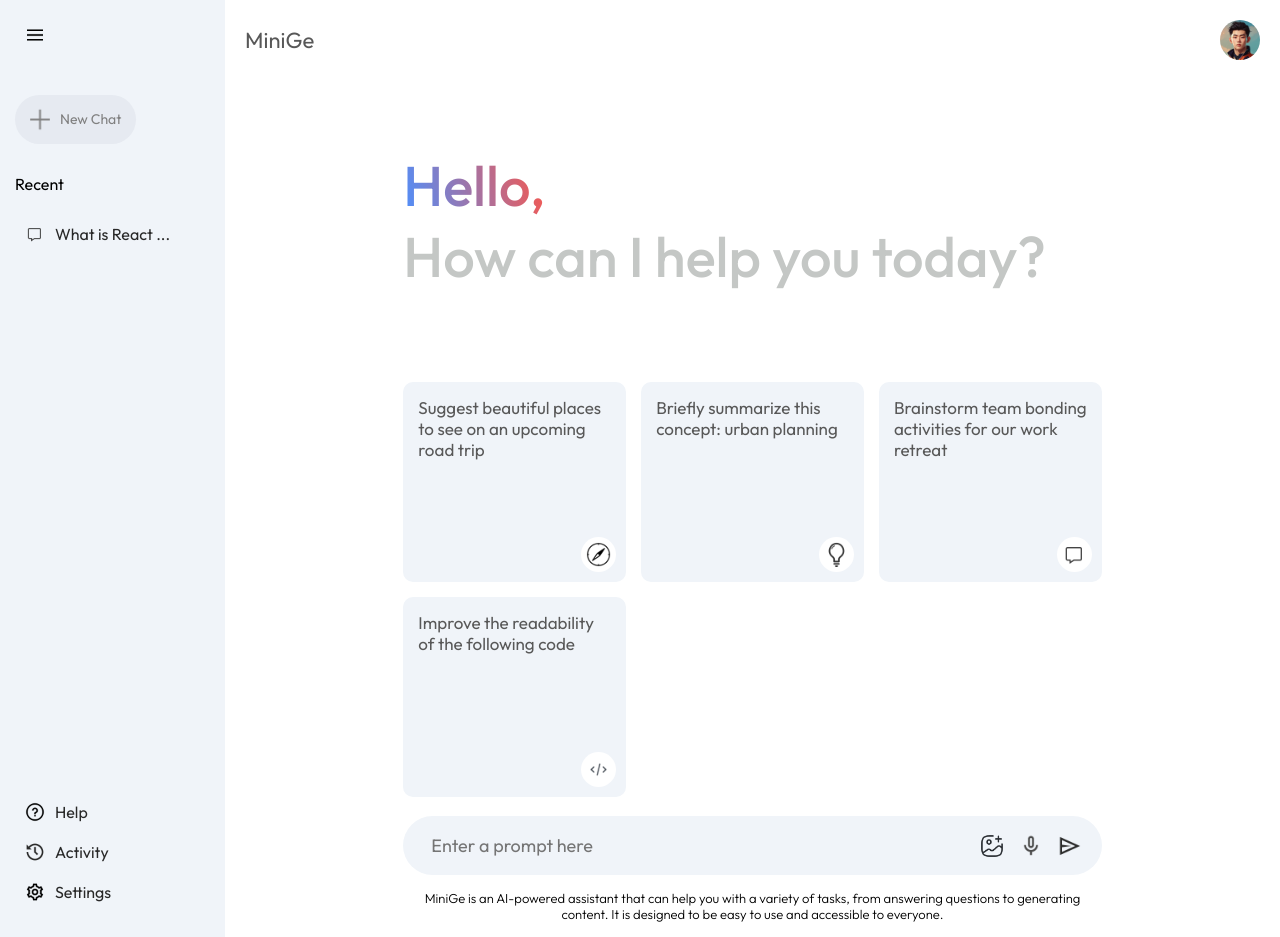
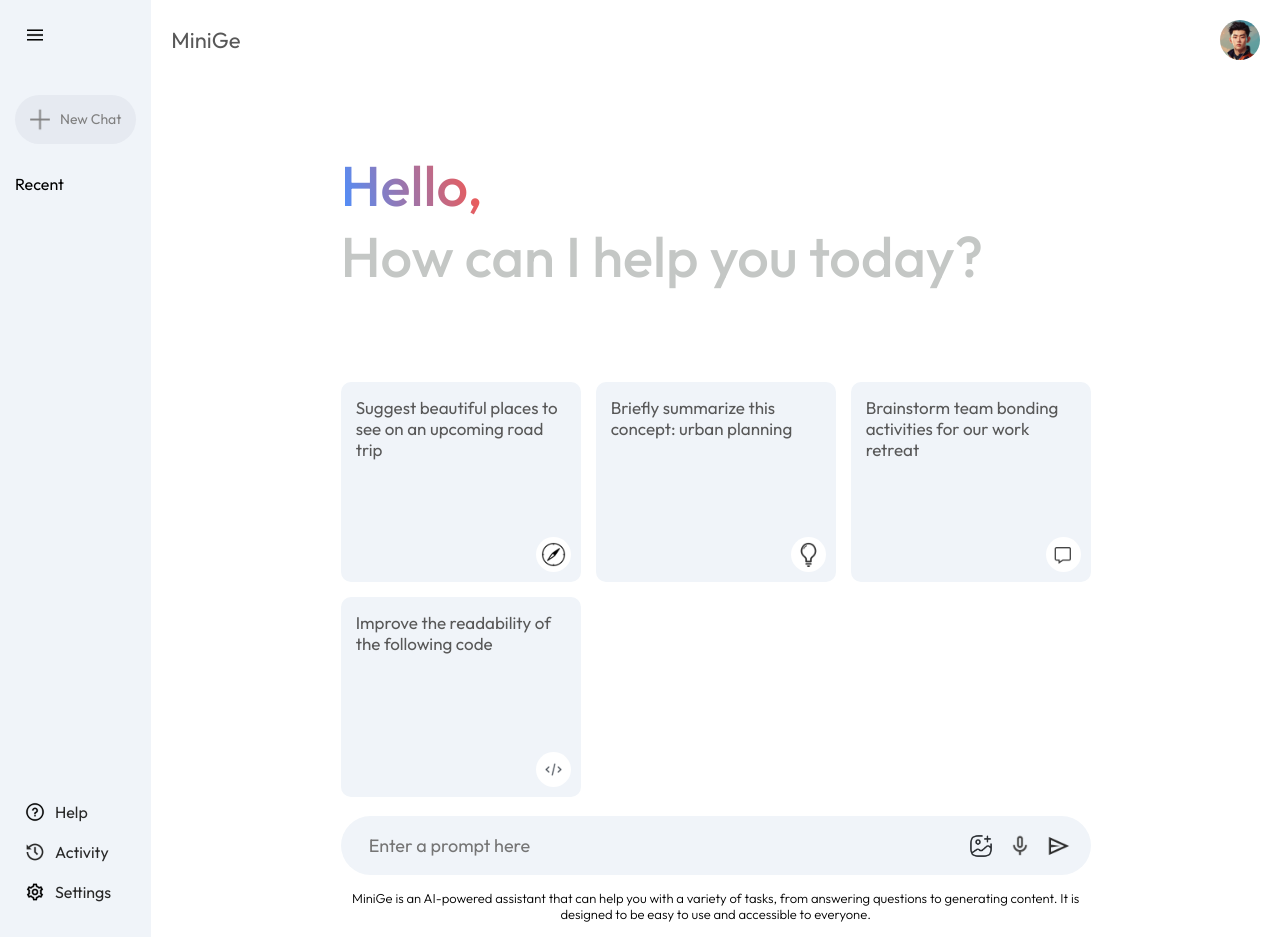
Before and after one commit to Patrakk/MiniGe, a React (Vite) app: page / in a window 1280 px wide. Both pictures are taken after a click on the picture 35 px from the left and 35 px from the top of the page. Built offline with nearby package versions, Linux system fonts and the light colour scheme.

Commit message:
Save prompt in sidebar

```diff
--- a/src/components/Sidebar/Sidebar.jsx
+++ b/src/components/Sidebar/Sidebar.jsx
@@ -1,16 +1,23 @@
-import React, { useState } from 'react'
+import React, { useContext, useState } from 'react'
 import './Sidebar.css'
 import {assets} from '../../assets/assets'
+import {Context} from '../../context/Context'
 
 const Sidebar = () => {
 
     const [extended, setExtended] = useState(false);
+    const {onSent, previousPrompt, setRecentPrompt, newChat} = useContext(Context);
+
+    const loadPrompt = async (prompt) => {
+        setRecentPrompt(prompt);
+        await onSent(prompt);
+    }
 
     return (
         <div className="sidebar">
             <div className="top">
                 <img onClick={ () => setExtended(prev=>!prev) } className="menu" src={assets.menu_icon} alt="" />
-                <div className="new-chat">
+                <div onClick={() => newChat()} className="new-chat">
                     <img src={assets.plus_icon} alt="" />
                     {extended?<p>New Chat</p>:null}
                 </div>
@@ -18,10 +25,14 @@
                 ?
                     <div className="recent">
                         <p className="recent-title">Recent</p>
-                        <div className="recent-entry">
-                            <img src={assets.message_icon} alt="" />
-                            <p>What is React ...</p>
-                        </div>
+                        {previousPrompt.map((item, index) => {
+                            return (
+                                <div onClick={() => loadPrompt(item)} className="recent-entry">
+                                    <img src={assets.message_icon} alt="" />
+                                    <p>{item.slice(0,18)} ...</p>
+                                </div>
+                            )
+                        })}
                     </div>
                 : null
                 }
--- a/src/context/Context.jsx
+++ b/src/context/Context.jsx
@@ -26,15 +26,27 @@
         });
     };
 
+    const newChat = () => {
+        setLoading(false);
+        setShowResult(false);
+    }
+
     const onSent = async (prompt) => {
         setResultData("");
         setLoading(true);
         setShowResult(true);
-        setRecentPrompt(input);
 
         try {
-            const response = await runChat(input);
-
+            let response;
+            if (prompt !== undefined) {
+                response = await runChat(prompt);
+                setRecentPrompt(prompt);
+                setPreviousPrompt(prev => [...prev, prompt]);
+            } else {
+                response = await runChat(input);
+                setRecentPrompt(input);
+                setPreviousPrompt(prev => [...prev, input]);
+            }
             const words = parseResponse(response);
             delayDisplay(words, setResultData);
         } catch (err) {
@@ -55,7 +67,8 @@
         loading,
         resultData,
         input,
-        setInput
+        setInput,
+        newChat
     }
 
     return (
```
